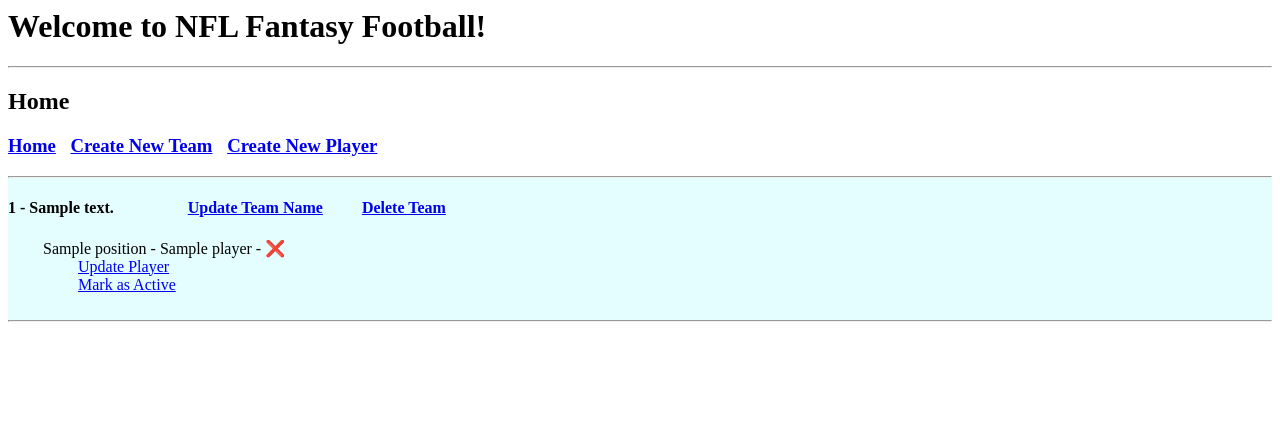
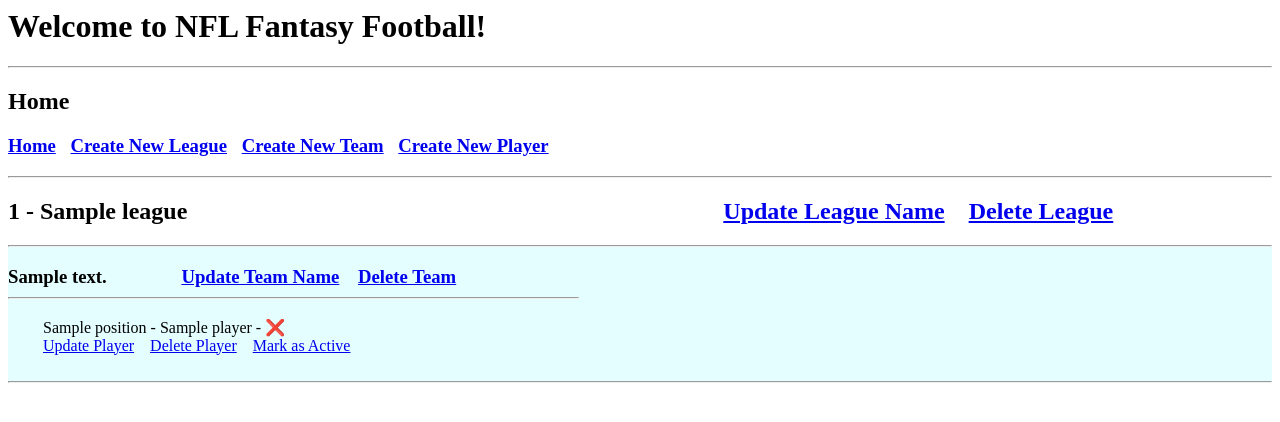
Before and after one commit to gavthetallone/devops-fundamental-project, a Python web app: template application/templates/home.html in a window 1280 px wide. Shown: the top 422 px of the page. Run offline with Jinja, Linux system fonts and the light colour scheme; the template is opened without the code that fills it: most values are stand-ins (such as "Sample title", 1, 10 or a date in 2020).

Commit message:
GW: Users are able to create a league, update a league name, delete a league, and delete players.

```diff
--- a/application/forms.py
+++ b/application/forms.py
@@ -3,6 +3,7 @@
 
 class TeamForm(FlaskForm):
     description = StringField("What is the team?")
+    league = SelectField("What is the league?", choices=[])
     submit = SubmitField("Submit")
 
 class PlayerForm(FlaskForm):
@@ -10,3 +11,7 @@
     position = SelectField("Which position?", choices=["QB", "RB", "WR", "TE", "K", "DEF"])
     team = SelectField("Choose a team", choices=[])
     submit = SubmitField("Submit")
+
+class LeagueForm(FlaskForm):
+    name = StringField("What is the league?")
+    submit = SubmitField("Submit")
--- a/application/models.py
+++ b/application/models.py
@@ -4,6 +4,7 @@
     id = db.Column(db.Integer, primary_key=True)
     description = db.Column(db.String(100), nullable=False)
     players = db.relationship('Player', backref="team")
+    league_id = db.Column(db.Integer, db.ForeignKey("league.id"))
 
 class Player(db.Model):
     id = db.Column(db.Integer, primary_key=True)
@@ -11,3 +12,8 @@
     position = db.Column(db.String(20), nullable=False)
     active = db.Column(db.Boolean, nullable=False, default=True)
     team_id = db.Column(db.Integer, db.ForeignKey("team.id"))
+
+class League(db.Model):
+    id = db.Column(db.Integer, primary_key=True)
+    name = db.Column(db.String(20), nullable=False)
+    teams = db.relationship('Team', backref="league")
--- a/application/templates/create.html
+++ b/application/templates/create.html
@@ -8,7 +8,6 @@
 {% block body %}
 <form action="" method="POST", style="background-color:#e4fdff">
     {{ form.hidden_tag() }}
-    <hr>
     <br>
     {% block form_contents %}}
 
--- a/application/templates/create_task.html
+++ b/application/templates/create_task.html
@@ -3,5 +3,6 @@
 
 {% block form_contents %}
     {{ form.description.label }} {{ form.description }}
+    {{ form.league.label }} {{ form.league }}
     <br>
 {% endblock form_contents %}
--- a/application/templates/home.html
+++ b/application/templates/home.html
@@ -6,8 +6,24 @@
 {% endblock title %}
 
 {% block body %}
+{% for league in leagues %}
+    <style>
+        .tab_league {
+            display: inline;
+            margin-left: 530px;
+        }
+    </style>
+
+    <h2>{{ league.id }} - {{ league.name }}
+        <span class="tab_league"></span>
+        <a href="{{ url_for('update_league', id=league.id) }}">Update League Name</a>
+        &ensp;
+
+        <a href="{{ url_for('delete_league', id=league.id) }}">Delete League</a>
+    </h2>
 
     {% for team in teams %}
+    {% if team.league_id == league.id %}
         <style>
             .tab {
                 display: inline;
@@ -22,16 +38,19 @@
 
         <div class = "team", style="background-color:#e4fdff">
             <hr>
-            <h4>{{ team.id }} - {{ team.description }}
-
+            <span class="tab"></span>
+            <h3>
+                {{ team.description }}
                 <span class="tab1"></span>
 
-                <a href="{{ url_for('update', id=team.id) }}">Update Team Name</a>
+                <a href="{{ url_for('update_team', id=team.id) }}">Update Team Name</a>
 
-                <span class="tab"></span>
+                &ensp;
 
-                <a href="{{ url_for('delete', id=team.id) }}">Delete Team</a>
-            </h4>
+                <a href="{{ url_for('delete_team', id=team.id) }}">Delete Team</a>
+
+                <hr style="width:45%;text-align:left;margin-left:0">
+            </h3>
 
             {% for player in players %}
             {% if player.team_id == team.id %}
@@ -39,18 +58,19 @@
 
                 {{ player.position }} - {{ player.name }} - {{ "✔️" if player.active else "❌" }}
                 <br>
-                <span class="tab1"></span>
+                <span class="tab"></span>
 
                 <a href="{{ url_for('update_player', id=player.id) }}">Update Player</a>
-                <br>
+                &ensp;
+                <a href="{{ url_for('delete_player', id=player.id) }}">Delete Player</a>
+                &ensp;
+
                 {% if player.active %}
-                <span class="tab1"></span>
 
-                <a href="{{ url_for('incomplete', id=player.id) }}">Mark as Inactive</a>
+                <a href="{{ url_for('inactive', id=player.id) }}">Mark as Inactive</a>
                 {% else %}
-                <span class="tab1"></span>
 
-                <a href="{{ url_for('complete', id=player.id) }}">Mark as Active</a>
+                <a href="{{ url_for('active', id=player.id) }}">Mark as Active</a>
                 {% endif %}
                 <br>
                 <br>
@@ -58,6 +78,8 @@
             {% endfor %}
             <hr>
         </div>
+        {% endif %}
     {% endfor %}
+{% endfor %}
 
 {% endblock body %}
--- a/application/templates/layout.html
+++ b/application/templates/layout.html
@@ -1,4 +1,4 @@
-
+<title>NFL Fantasy!</title>
 <body>
     <h1>Welcome to NFL Fantasy Football!</h1>
     <hr>
@@ -20,11 +20,15 @@
         <a href="{{ url_for('home') }}">Home</a>
         <span class="tab2"></span>
 
-        <a href="{{ url_for('create') }}">Create New Team</a>
+        <a href="{{ url_for('create_league') }}">Create New League</a>
         <span class="tab2"></span>
 
-        <a href="{{ url_for('create_label') }}">Create New Player</a>
+        <a href="{{ url_for('create_team') }}">Create New Team</a>
+        <span class="tab2"></span>
+
+        <a href="{{ url_for('create_player') }}">Create New Player</a>
         </h3>
+        <hr>
     </div>
     {% block body %}
     {% endblock body %}
```
Also changed, not shown: application/routes.py (+79 -23 lines), application/templates/create_league.html (added, +7 -0 lines).
